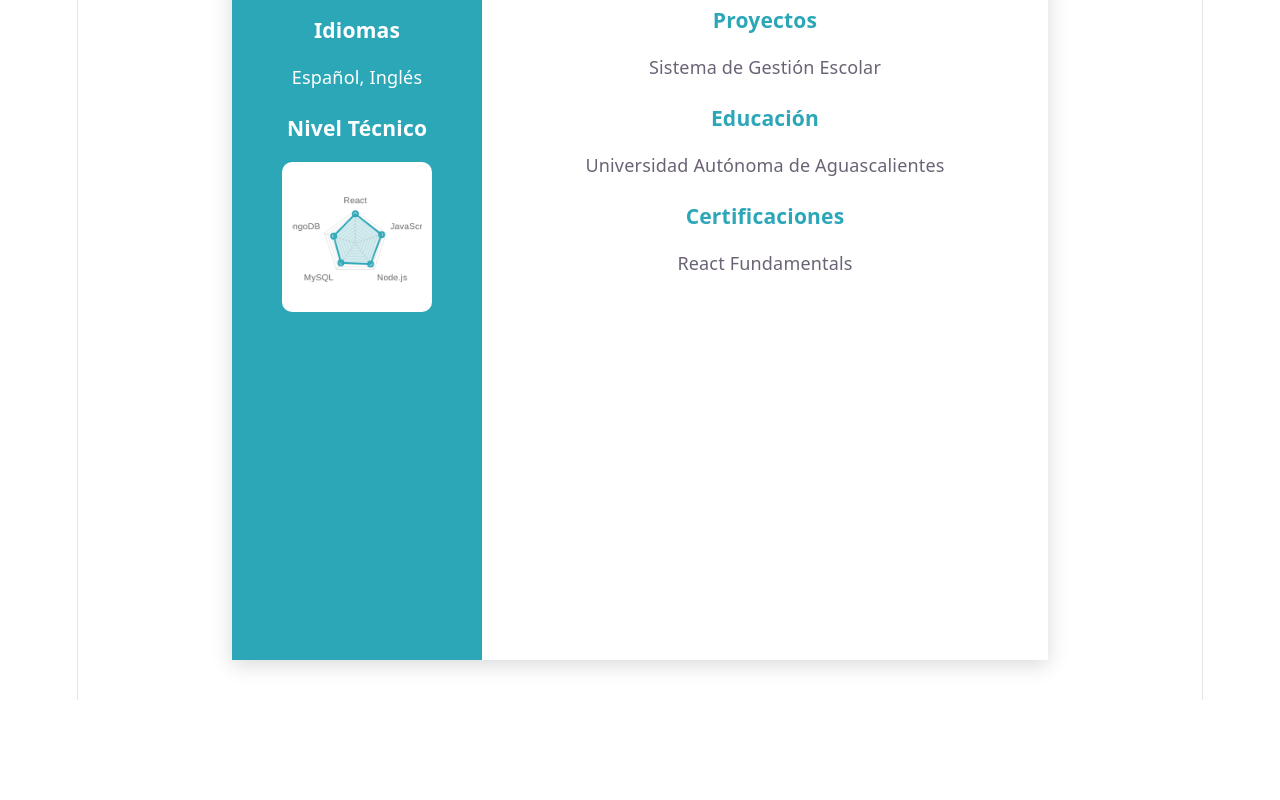
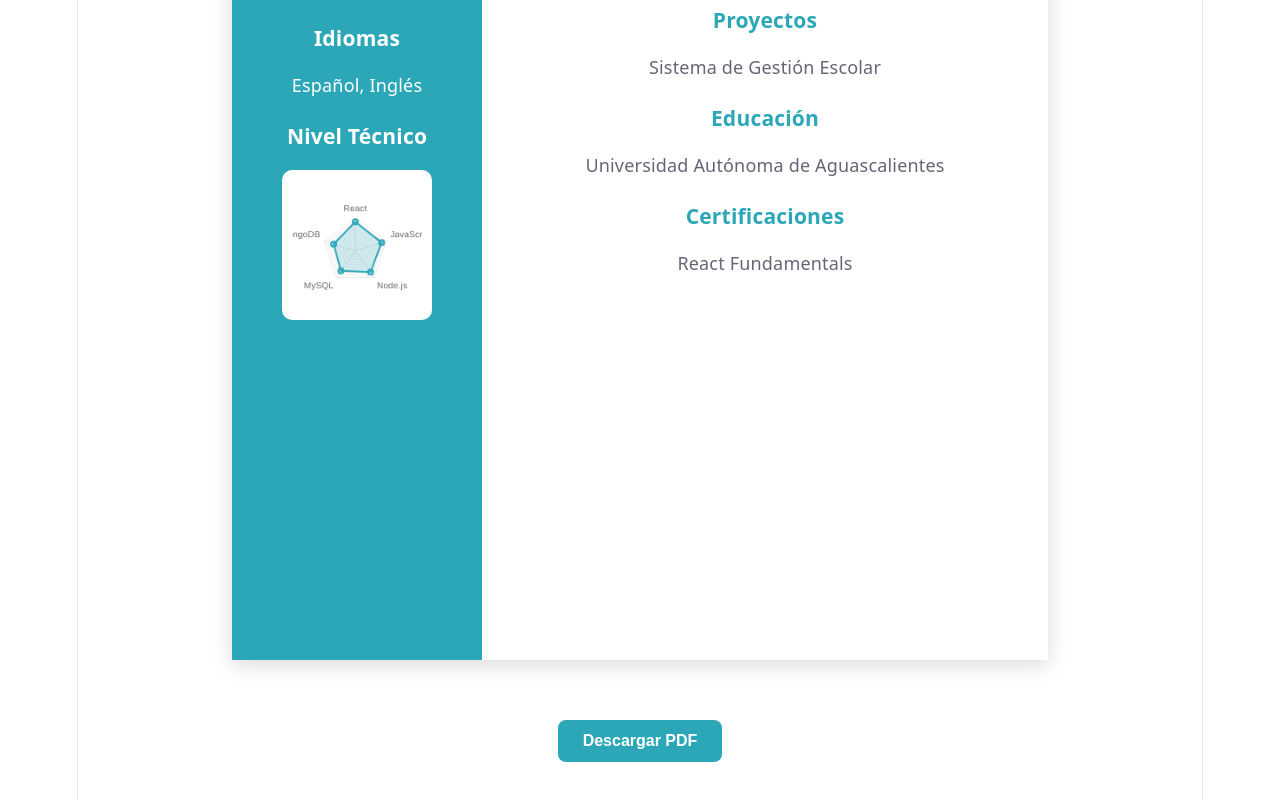
Before and after one commit to AlejandroContreras23/DevProfile, a React (Vite) app: page /preview in a window 1280 px wide. Shown: the part 514-1314 px from the top of the page. Before the commit the page ends 1214 px from the top, so only its background shows below. Built offline with nearby package versions, Linux system fonts and the light colour scheme.

Commit message:
Exporta PDF completo

```diff
--- a/package.json
+++ b/package.json
@@ -11,6 +11,8 @@
   },
   "dependencies": {
     "chart.js": "^4.5.1",
+    "html2canvas": "^1.4.1",
+    "jspdf": "^4.2.1",
     "react": "^19.2.6",
     "react-chartjs-2": "^5.3.1",
     "react-dom": "^19.2.6",
--- a/src/componentes/LayoutCV.jsx
+++ b/src/componentes/LayoutCV.jsx
@@ -7,7 +7,10 @@ function LayoutCV() {
   const { datosCV } = useContext(CVContext);
 
   return (
-    <div className="cv-container">
+    <div
+    id="cv-pdf"
+    className="cv-container"
+    >
 
       <div className="cv-sidebar">
 
--- a/src/estilos/layoutcv.css
+++ b/src/estilos/layoutcv.css
@@ -96,7 +96,7 @@
 }
 
 .cv-section p {
-  white-space: pre-line;
+  margin: 8px 0;
 }
 
 .cv-sidebar canvas {
@@ -110,3 +110,25 @@
   width: 150px;
   margin: 20px auto;
 }
+
+.btn-pdf {
+  margin-top: 20px;
+  margin-bottom: 40px;
+
+  padding: 12px 25px;
+
+  background-color: #2ca7b8;
+  color: white;
+
+  border: none;
+  border-radius: 8px;
+
+  font-size: 16px;
+  font-weight: bold;
+
+  cursor: pointer;
+}
+
+.btn-pdf:hover {
+  opacity: 0.9;
+}
--- a/src/paginas/VistaPrevia.jsx
+++ b/src/paginas/VistaPrevia.jsx
@@ -1,7 +1,65 @@
 import LayoutCV from "../componentes/LayoutCV";
+import jsPDF from "jspdf";
+import html2canvas from "html2canvas";
 
 function VistaPrevia() {
-  return <LayoutCV />;
+
+  const descargarPDF = async () => {
+
+    const elemento =
+      document.getElementById("cv-pdf");
+
+    const canvas =
+      await html2canvas(elemento, {
+        scale: 2,
+      });
+
+    const imgData =
+      canvas.toDataURL("image/png");
+
+    const pdf =
+      new jsPDF(
+        "p",
+        "mm",
+        "a4"
+      );
+
+    const anchoPDF = 210;
+
+    const altoPDF =
+      (canvas.height * anchoPDF) /
+      canvas.width;
+
+    pdf.addImage(
+      imgData,
+      "PNG",
+      0,
+      0,
+      anchoPDF,
+      altoPDF
+    );
+
+    pdf.save("Curriculum.pdf");
+  };
+
+  return (
+    <div
+      style={{
+        display: "flex",
+        flexDirection: "column",
+        alignItems: "center",
+      }}
+    >
+      <LayoutCV />
+
+      <button
+        className="btn-pdf"
+        onClick={descargarPDF}
+      >
+        Descargar PDF
+      </button>
+    </div>
+  );
 }
 
 export default VistaPrevia;
```
Also changed, not shown: 1 other file (tests, documents, lock files or other folders).
